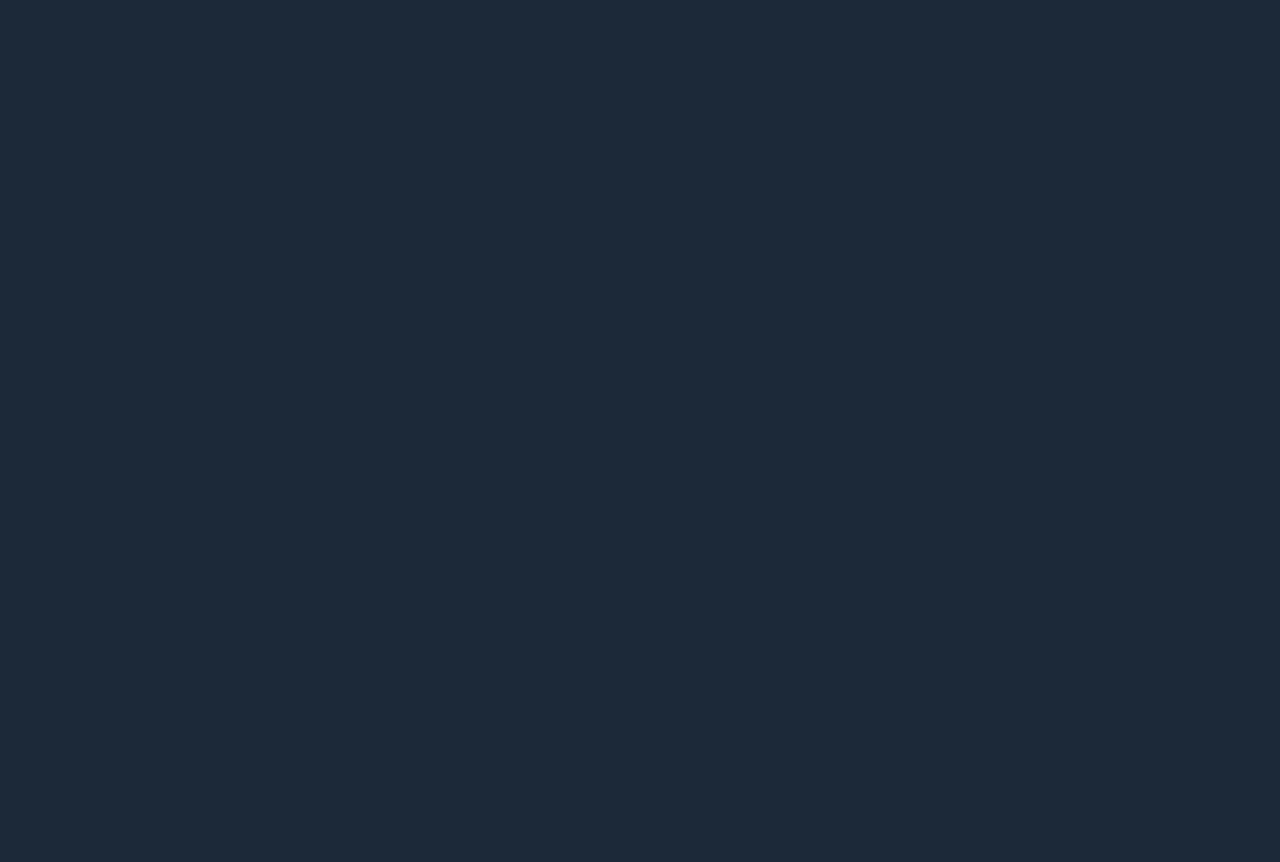
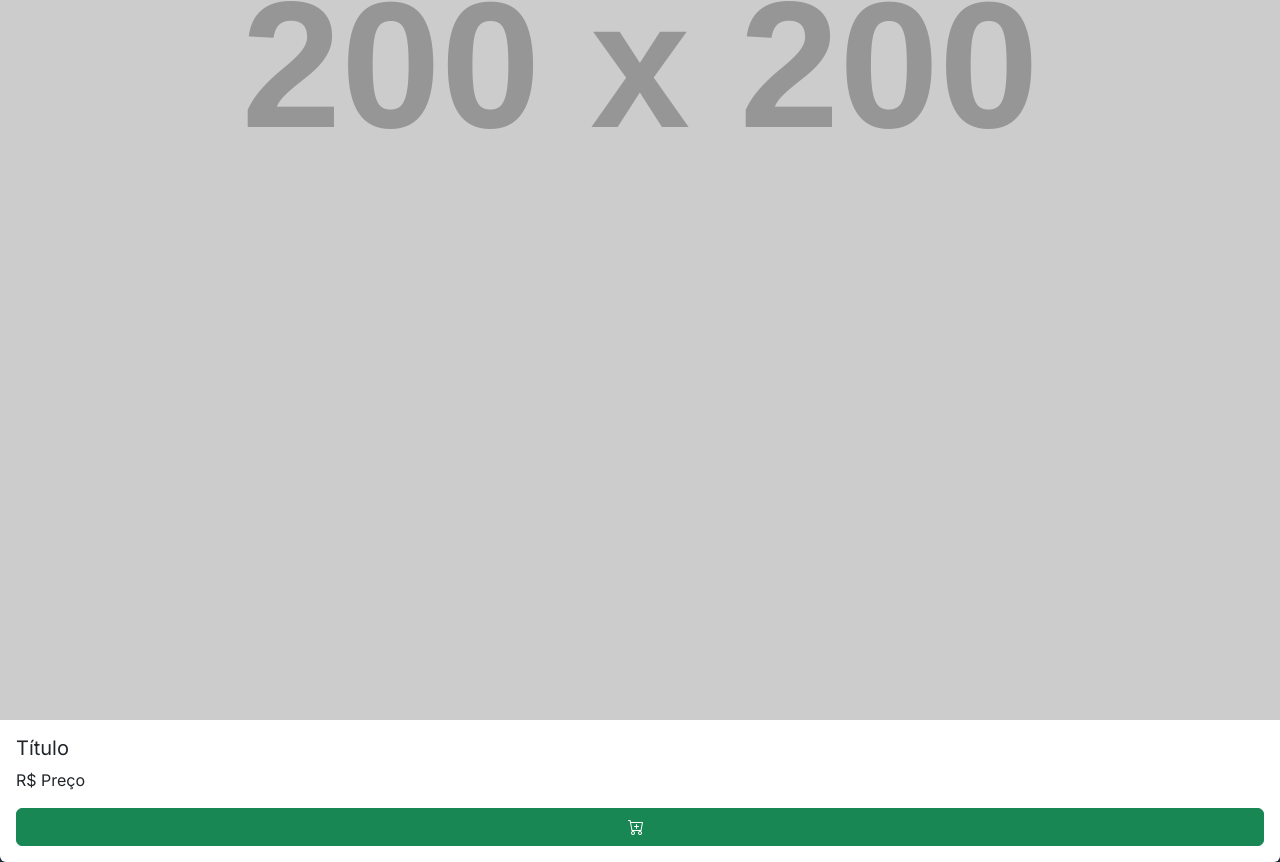
Before and after one commit to Joaquimtxt/AulasReact, a React (Vite) app in the folder 09-devSteam/: page / in a window 1280 px wide. Shown: the part 682-1544 px from the top of the page. Before the commit the page ends 800 px from the top, so only its background shows below. Built offline with nearby package versions, Linux system fonts and the light colour scheme.

Commit message:
Fazendo modelo baixa-fideliade do promoCard

```diff
--- /dev/null
+++ b/09-devSteam/src/components/Promocard.jsx
@@ -0,0 +1,18 @@
+import React from 'react'
+
+const Promocard = (props) => {
+  return (
+    <div className='promoCard card border-0 overflow-hidden'>
+        <img className='card-img-top object-fit-cover' src="https://placehold.co/200x200" alt="" />
+        <div className='card-body'>
+            <h5 className='card-title'>Título</h5>
+            <p className='card-text'>R$ Preço</p>
+            <button className='btn btn-success w-100'>
+                <i className='bi bi-cart-plus me-2'></i>
+            </button>
+        </div>
+    </div>
+  )
+}
+
+export default Promocard
--- a/09-devSteam/src/components/Promotion.jsx
+++ b/09-devSteam/src/components/Promotion.jsx
@@ -1,4 +1,5 @@
 import React from 'react'
+import Promocard from './Promocard'
 
 const Promotion = () => {
   return (
@@ -6,6 +7,7 @@
         <h2>Promoções</h2>
         <div id='itensPromo'></div>
         {/*Inserir os cards de promoção     */}
+        <Promocard/>
     </div>
   )
 }
```
